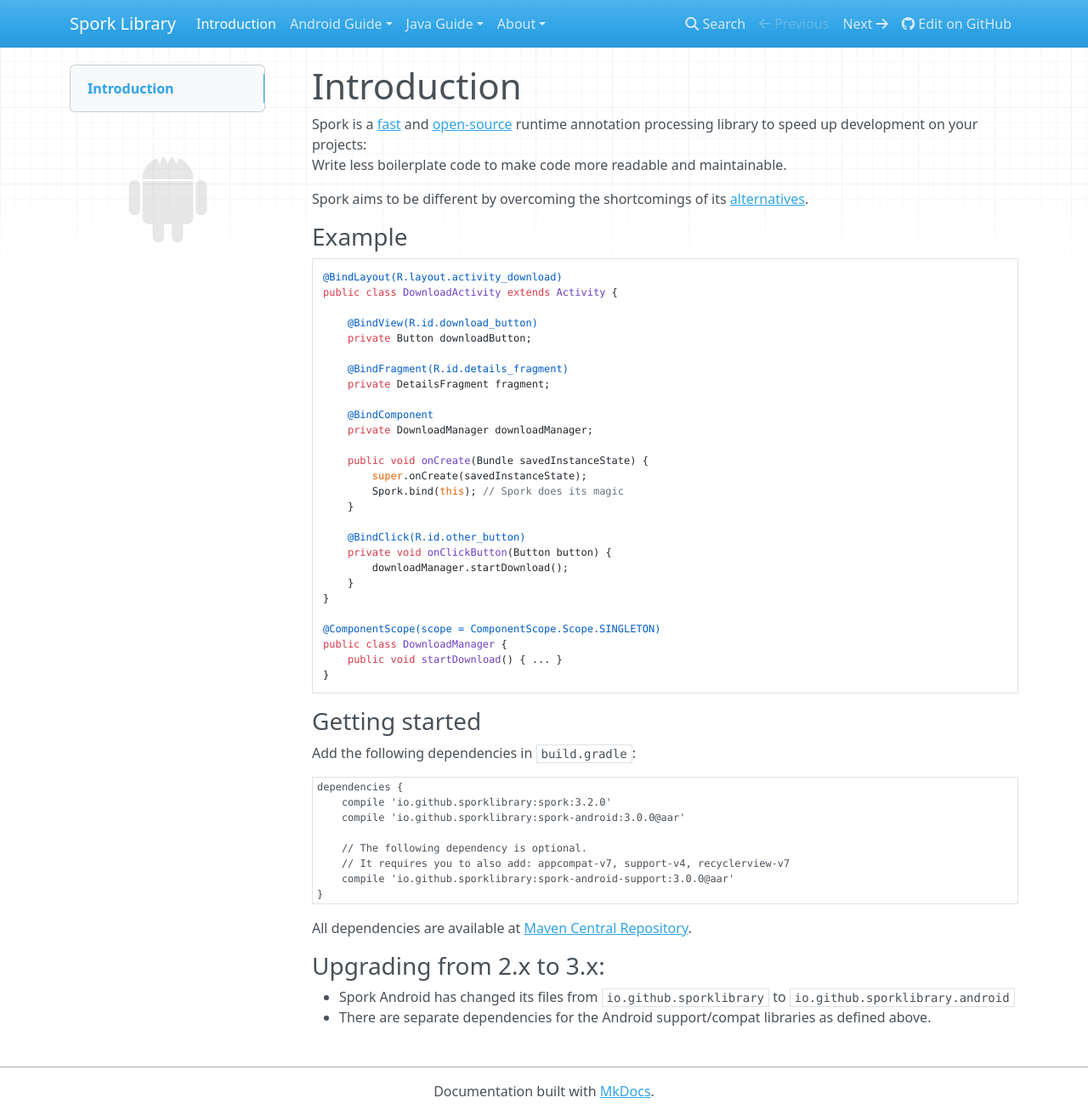
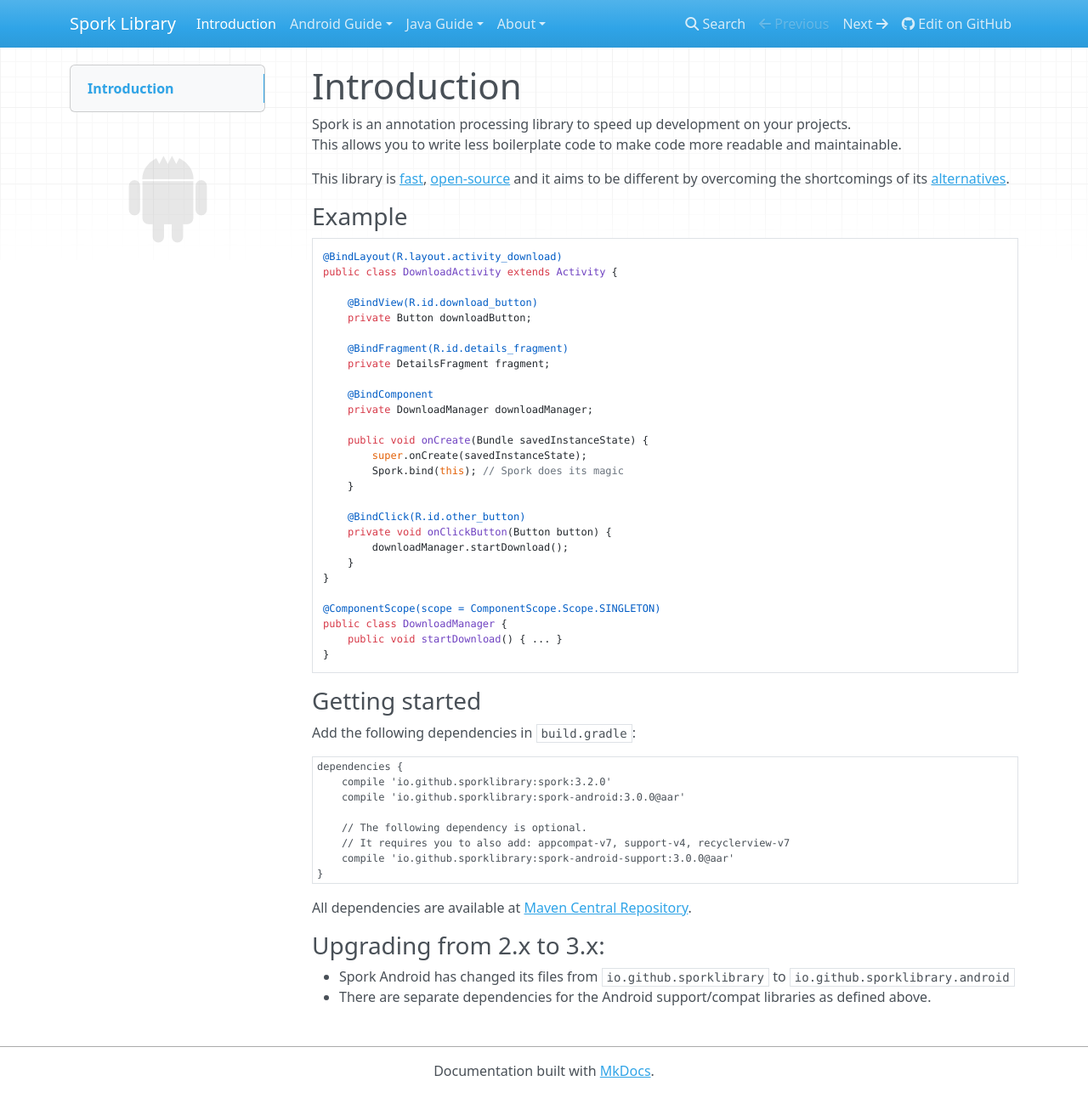
Before and after one commit to KenVanHoeylandt/Spork-Website, an MkDocs documentation site: the page built from docs/index.md, in a window 1280 px wide and 1312 px high. Shown: the whole window at 85% size. Built offline with MkDocs 1.6.1, drawn with Linux system fonts in a browser that asks for light colours; nearby versions of some CDN libraries; old or Windows-style settings are respelled for this version of MkDocs.

Commit message:
updated introduction in index

```diff
--- a/docs/index.md
+++ b/docs/index.md
@@ -1,9 +1,9 @@
 # Introduction
 
-Spork is a [fast](about/benchmarks) and [open-source](about/license) runtime annotation processing library to speed up development on your projects:<br/>
-Write less boilerplate code to make code more readable and maintainable.
+Spork is an annotation processing library to speed up development on your projects.<br/>
+This allows you to write less boilerplate code to make code more readable and maintainable.
 
-Spork aims to be different by overcoming the shortcomings of its [alternatives](/about/comparison).
+This library is [fast](about/benchmarks), [open-source](about/license) and it aims to be different by overcoming the shortcomings of its [alternatives](/about/comparison).
 
 ### Example
 
```
